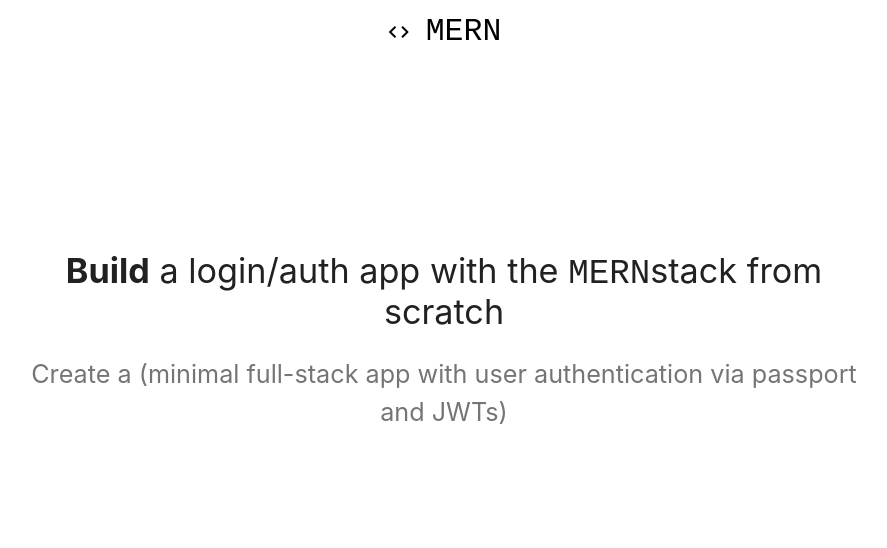
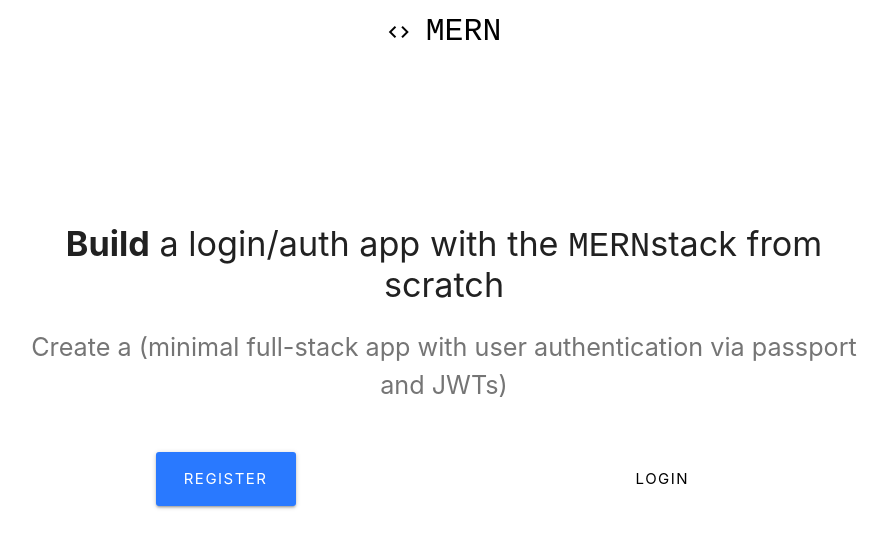
Before and after one commit to AllergictoCrustaceans/I-am, a React (Create React App) app in the folder client/: page / in a window 1280 px wide. Shown: the top 548 px of the page, without its empty margins (196-1083 px from the left). Built offline with nearby package versions, Linux system fonts and the light colour scheme.

Commit message:
Add links to "register" and "login" button.

```diff
--- a/client/src/components/layout/Landing.js
+++ b/client/src/components/layout/Landing.js
@@ -16,10 +16,20 @@ class Landing extends Component {
                             Create a (minimal full-stack app with user authentication via passport and JWTs)
                         </p>
                         <br />
+                        <div className = "col s6">
+                            <Link to= "/register" style ={{width: "140px", borderRadius: "3px", letterSpacing: "1.5px"}} className = "btn btn-large waves-effect waves-light hoverable blue accent-3">
+                                Register
+                            </Link>
+                        </div>
+                        <div className = "col s6">
+                            <Link to="/login" style={{width: "140px", borderRadius: "3px", letterSpacing: "1.5px"}} className = "btn btn-large btn-flat waves-effect white black-text">
+                                Login
+                            </Link>
+                        </div>
                     </div>
                 </div>
             </div>
-        )
+        );
     }
 }
 
```
